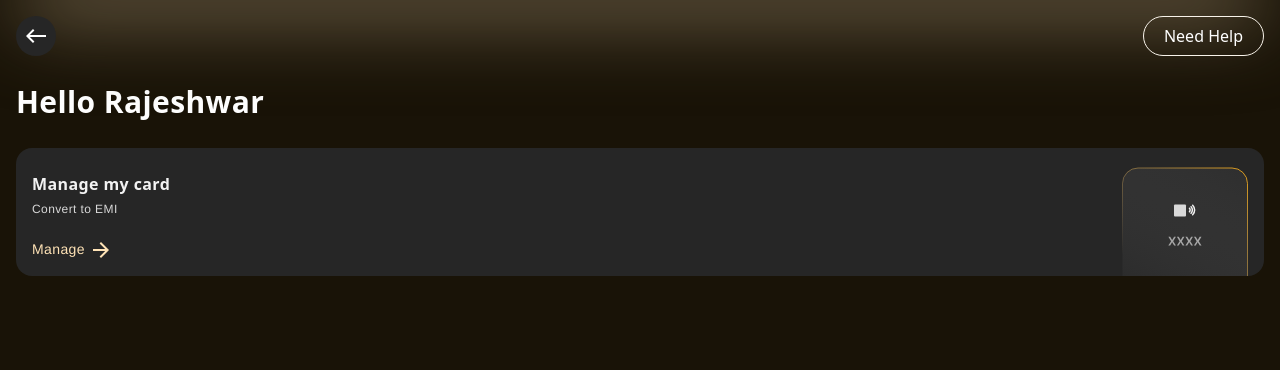
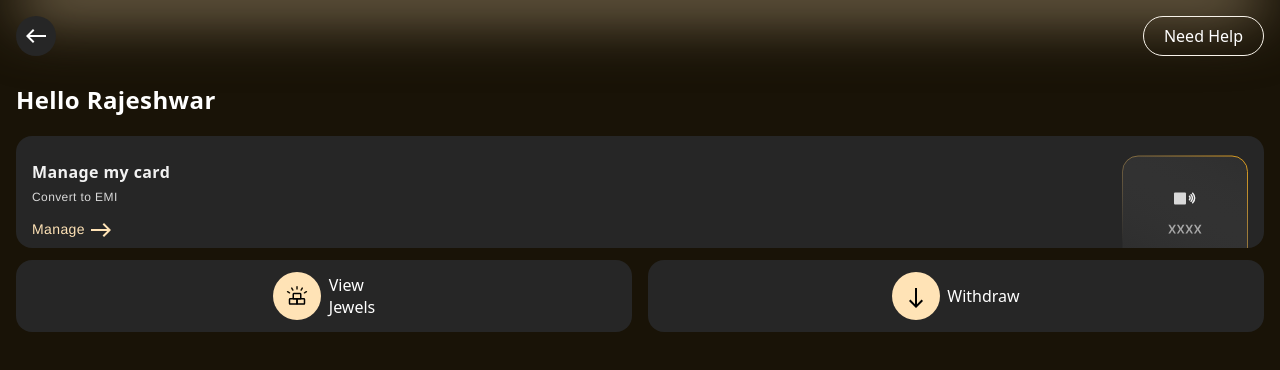
Before and after one commit to 1Shristi1/demo, a React (Create React App) app: page / in a window 1280 px wide. Shown: the top 370 px of the page. Built offline with nearby package versions, Linux system fonts and the light colour scheme.

Commit message:
added jewels section

```diff
--- a/src/components/Home.jsx
+++ b/src/components/Home.jsx
@@ -4,10 +4,11 @@ import NavBar from './NavBar'
 
 const Home = () => {
     return (
-        <div className="bg-[#191307] h-screen p-[16px]">
+        <div className="bg-[#191307] h-screen p-[16px] w-full">
             <NavBar />
-            <h1 className='text-white text-3xl font-semibold mt-7 flex gap-10 tracking-[0.4px]'>Hello Rajeshwar</h1>
-             <ManageCard />
+            <h1 className="text-white text-2xl font-semibold mt-7 tracking-[0.4px]">Hello Rajeshwar</h1>
+            <ManageCard />
+
         </div>
     )
 }
--- a/src/components/ManageCard.jsx
+++ b/src/components/ManageCard.jsx
@@ -1,5 +1,6 @@
 import React from "react";
-import ArrowForwardIcon from '@mui/icons-material/ArrowForward';
+import EastIcon from '@mui/icons-material/East';
+import SouthIcon from '@mui/icons-material/South';
 
 
 export const ManageCard = () => {
@@ -10,17 +11,14 @@ export const ManageCard = () => {
 
 
     return (
-
-        <div className="relative p-[16px] mt-7 h-32 bg-[#262626] rounded-[16px] overflow-hidden">
-
+        <div className="inline-flex flex-col gap-[12px] w-full">
+            <div className="relative p-[16px] mt-5 h-[112px] bg-[#262626] rounded-[16px] overflow-hidden">
 
                 <div className="absolute top-[-22px] right-[16px] ">
-                <img src="images/card.svg" className="h-[181px] w-[126px] rounded-[16px]"/>
+                    <img src="images/card.svg" className="h-[181px] w-[126px] rounded-[16px]" alt="card image" />
                 </div>
 
-
-
-            <div className="inline-flex flex-col items-start gap-[20px] pt-2">
+                <div className="inline-flex flex-col items-start gap-[12px] pt-2">
                     <div className="inline-flex flex-col items-start justify-center gap-[4px]">
                         <div className="text-type-neutral-medium-emphasis font-inter font-semibold text-[16px] tracking-[0.4px] text-[#F2F2F2] leading-24">
                             Manage my card
@@ -29,47 +27,38 @@ export const ManageCard = () => {
                             Convert to EMI
                         </div>
                     </div>
-
                     <div className="[font-family:'Inter-Medium',_Helvetica] font-medium text-[#ffe3b6] text-[14px] text-right tracking-[0.4px] leading-24 ">
                         <button
                             className="text-[#ffe3b6] focus:outline-none"
                             onClick={sendMessageToFlutter}
                         >
-                        Manage <ArrowForwardIcon />
+                            Manage <EastIcon />
                         </button>
+                    </div>
                 </div>
             </div>
 
 
+            <div className="grid grid-cols-2  gap-4">
+
+                <button onClick="" className="bg-[#262626] py-[12px] px-[16px] items-center rounded-[16px] h-[72px] focus:outline-none">
+
+                    <div className="flex flex-wrap gap-[8px] items-center justify-center">
+                        <img src="images/gold-jewels-outline.svg" alt="gold jewel image" className="h-[48px] w-[48px] p-3 rounded-full text-black bg-[#FFE3B6]" />
+                        <div className="font-inter text-white text-base text-left leading-[22px] whitespace-normal">View <br />  Jewels</div>
                     </div>
 
-        // <div className="flex flex-col items-start justify-center p-6 mt-5 relative bg-neutral-800 rounded-[16px] overflow-hidden">
-        //     <div className="absolute w-[140px] h-[181px] top-[40px] right-[20px] rounded-[16px] bg-gradient-to-r from-neutral-700 to-neutral-500">
-        //         <div className="inline-flex items-start gap-[2px] absolute top-[37px] left-[52px]">
-        //             <div className="relative w-[20px] h-[20px] bg-[#d9d9d9] rounded-[1px]" />
-        //             <img className="relative w-[8px] h-[12px]" alt="Nfc" src="NFC.svg" />
-        //         </div>
-        //         <div className="absolute top-[64px] right-[46px]  pt-2 [font-family:'Inter-SemiBold',_Helvetica] font-semibold text-[#a6a6a6] text-[16px] tracking-[0.24px] leading-[18px] whitespace-nowrap ">
-        //             XXXX
-        //         </div>
-        //     </div>
-        //     <div className="inline-flex flex-col items-start gap-[12px] relative flex-[0_0_auto]">
-        //         <div className="inline-flex flex-col items-start justify-center gap-[4px] relative flex-[0_0_auto]">
-        //             <div className="text-white relative w-fit mt-[-1.00px] [font-family:var(--body-large-high-emphasis-font-family)] font-[number:var(--body-large-high-emphasis-font-weight)] text-[color:var(--typeneutralmedium-emphasis)] text-[length:var(--body-large-high-emphasis-font-size)] tracking-[var(--body-large-high-emphasis-letter-spacing)] leading-[var(--body-large-high-emphasis-line-height)] whitespace-nowrap ">
-        //                 Manage my card
-        //             </div>
-        //             <div className="text-white relative w-fit mt-[-1.00px] [font-family:var(--body-large-high-emphasis-font-family)] font-[number:var(--body-large-high-emphasis-font-weight)] text-[color:var(--typeneutralmedium-emphasis)] text-[length:var(--body-large-high-emphasis-font-size)] tracking-[var(--body-large-high-emphasis-letter-spacing)] leading-[var(--body-large-high-emphasis-line-height)] whitespace-nowrap ">
-        //                Convert to EMI
-        //             </div>
-        //         </div>
+                </button>
+                <button onClick="" className="bg-[#262626] py-[12px] px-[16px] items-center rounded-[16px] h-[72px] focus:outline-none">
 
-        //         <div className="inline-flex items-center gap-[6px] relative flex-[0_0_auto]">
-        //             <div className="relative w-fit mt-[-1.00px] [font-family:'Inter-Medium',_Helvetica] font-medium text-[#ffe3b6] text-[18px] text-right tracking-[0] leading-[22px] whitespace-nowrap ">
-        //                 Manage
-        //             </div>
-        //             {/* <ArrowRight className="!relative !w-[16px] !h-[16px]" color="#FFE3B6" /> */}
-        //         </div>
-        //     </div>
-        // </div>
+                    <div className="flex flex-wrap gap-[7px] items-center justify-center">
+                        <div className="h-[48px] w-[48px] p-3 rounded-full text-black bg-[#FFE3B6]"><SouthIcon /></div>
+                        <div className="font-inter text-white text-base text-left leading-[22px] whitespace-normal">Withdraw</div>
+                    </div>
+
+                </button>
+
+            </div>
+        </div>
     );
 };
--- a/src/components/NavBar.jsx
+++ b/src/components/NavBar.jsx
@@ -5,7 +5,7 @@ const NavBar = () => {
     return (
         <div className='relative'>
 
-            <div className="absolute top-[-35px] w-full h-full bg-gradient-to-b from-[#FFE3B6] to-[#191307] blur-[40px] rounded-full" />
+            <div className="absolute top-[-35px] w-full h-full bg-gradient-to-b from-[#FFE3B6] to-[#191307] blur-[30px] rounded-full" />
             <div className='flex justify-between relative'>
                 <div className='bg-[#262626] h-10 w-10 rounded-full text-white p-[0.5px] flex items-center justify-center'>
                     <WestIcon />
```
Lines whose indentation alone changed are shown as unchanged.
